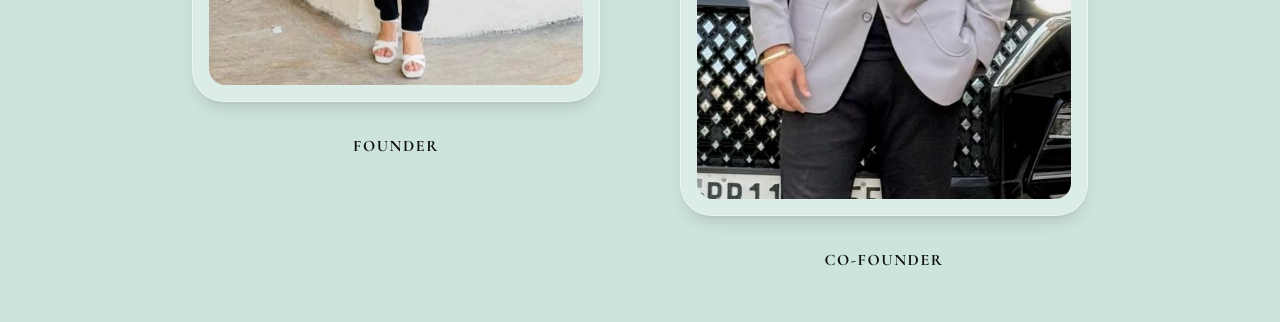
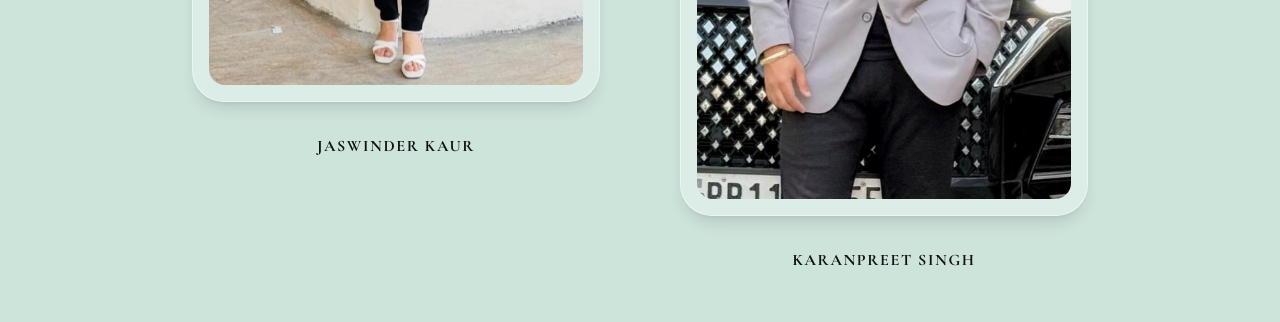
Before and after one commit to Devanshd05/Royal-Wellness-Centre, a React (Vite) app: page / in a window 1280 px wide. Shown: the part 4200-4522 px from the top of the page. Built offline with nearby package versions, Linux system fonts and the light colour scheme.

Commit message:
Modification

```diff
--- a/src/components/FoundersSection.tsx
+++ b/src/components/FoundersSection.tsx
@@ -72,7 +72,7 @@ export default function FoundersSection() {
               </div>
             </div>
             <h3 className="font-serif text-sm font-bold tracking-widest uppercase transition-colors duration-300 text-brand-dark sm:text-base group-hover:text-brand-gold">
-              Founder
+              Jaswinder Kaur
             </h3>
           </div>
 
@@ -93,7 +93,7 @@ export default function FoundersSection() {
               </div>
             </div>
             <h3 className="font-serif text-sm font-bold tracking-widest uppercase transition-colors duration-300 text-brand-dark sm:text-base group-hover:text-brand-gold">
-              Co-Founder
+              Karanpreet Singh
             </h3>
           </div>
         </div>
```
